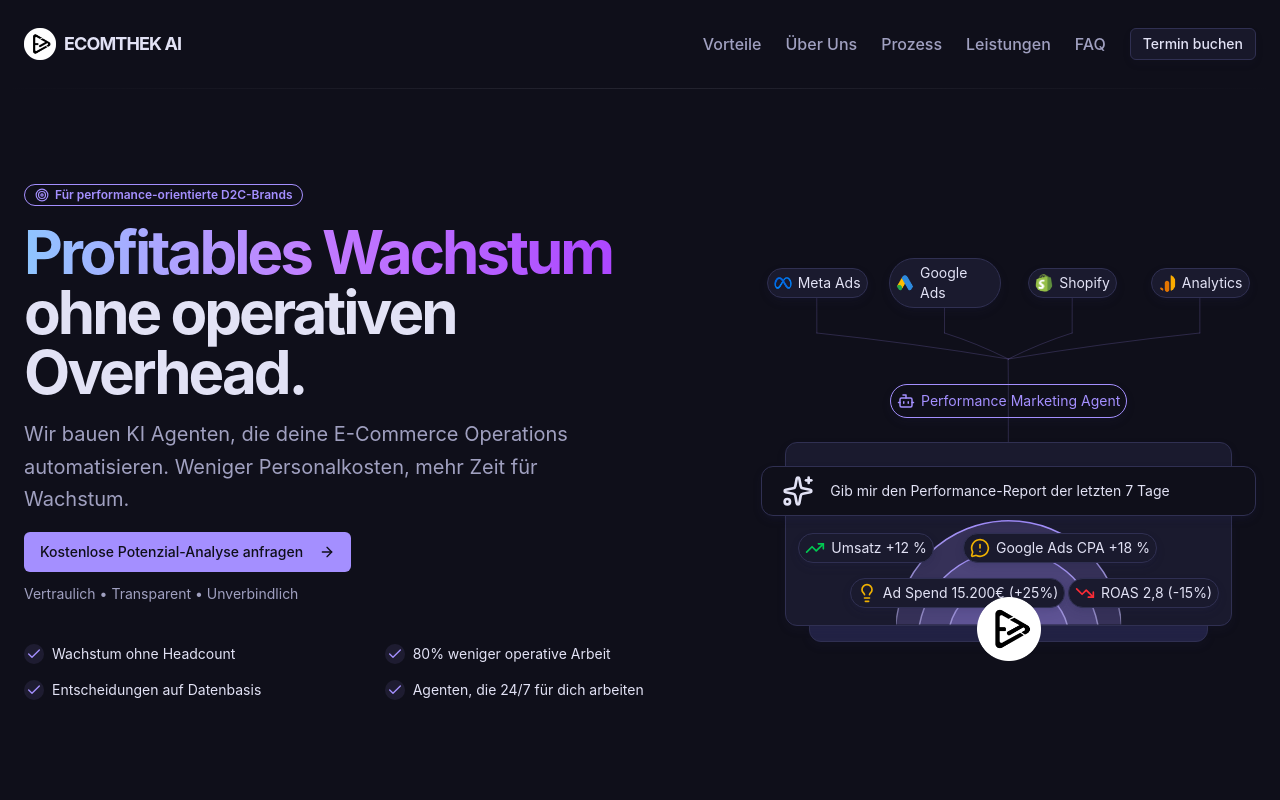
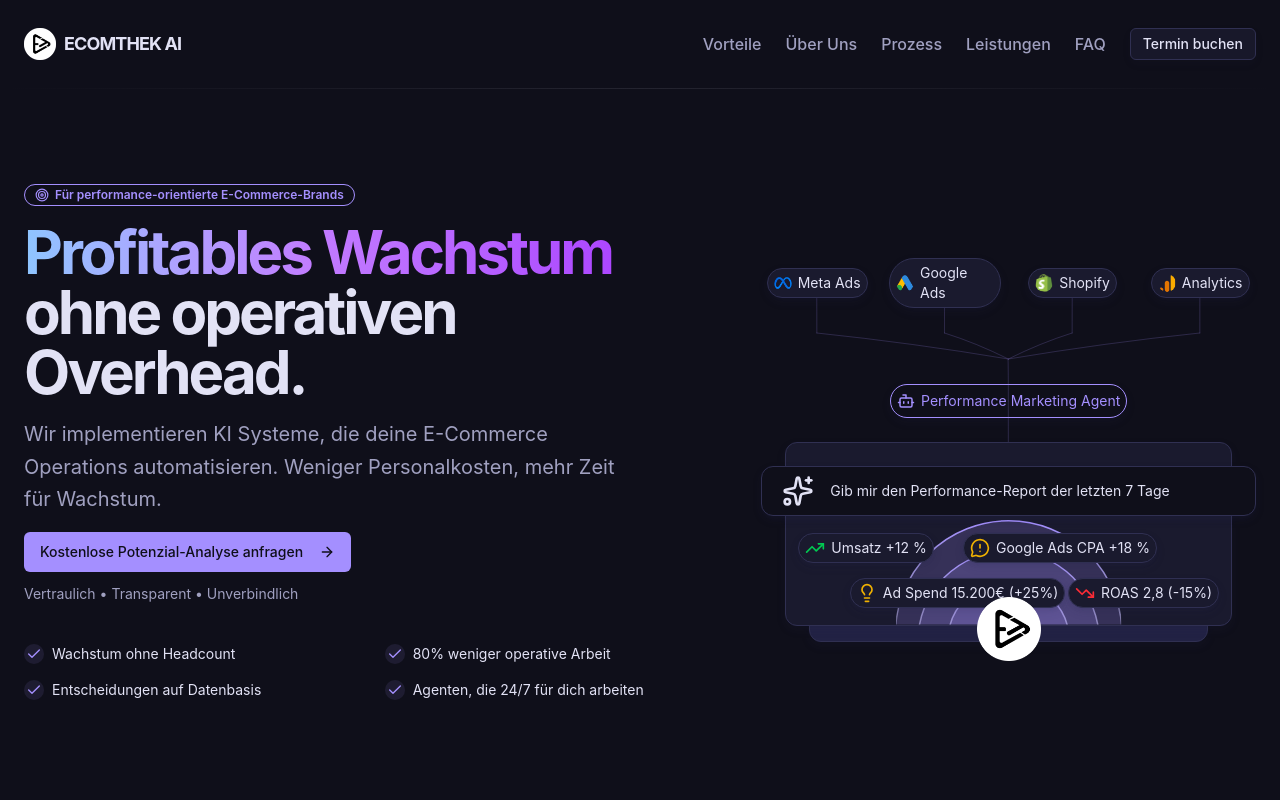
Before and after one commit to prenns/ecomthek, a Next.js app: page / in a window 1280 px wide. Shown: the top 800 px of the page. Built offline with nearby package versions, Linux system fonts and the light colour scheme.

Commit message:
changed some texts

```diff
--- a/src/app/page.tsx
+++ b/src/app/page.tsx
@@ -16,11 +16,11 @@
 import AppIntegration from '@/components/shadcn-studio/blocks/app-integration-05/app-integration-05'
 
 export const metadata: Metadata = {
-  title: 'Automatisiere dein E-Commerce-Business mit KI-Agenten | Ecomthek',
-  description: 'Wir bauen KI Agenten, die deine E-Commerce Operations automatisieren. Weniger Personalkosten, mehr Zeit für Wachstum.',
+  title: 'Automatisiere dein E-Commerce-Business mit KI Systemen | Ecomthek',
+  description: 'Wir KI Systeme, die deine E-Commerce Operations automatisieren. Weniger Personalkosten, mehr Zeit für Wachstum.',
   openGraph: {
-    title: 'Automatisiere dein E-Commerce-Business mit KI-Agenten | Ecomthek',
-    description: 'Wir bauen KI Agenten, die deine E-Commerce Operations automatisieren. Weniger Personalkosten, mehr Zeit für Wachstum.',
+    title: 'Automatisiere dein E-Commerce-Business mit KI System | Ecomthek',
+    description: 'Wir bauen KI Systeme, die deine E-Commerce Operations automatisieren. Weniger Personalkosten, mehr Zeit für Wachstum.',
     type: 'website',
   },
 }
--- a/src/components/marketing/ai/hero-section-studio.tsx
+++ b/src/components/marketing/ai/hero-section-studio.tsx
@@ -11,7 +11,7 @@
           <div className="flex flex-col space-y-4 md:col-span-7">
             <div className="focus:ring-ring bg-transparent text-primary hover:bg-primary/10 inline-flex w-fit items-center gap-1.5 rounded-full border border-primary px-2.5 py-0.5 text-xs font-semibold transition-colors focus:ring-2 focus:ring-offset-2 focus:outline-none">
               <Target className="h-3.5 w-3.5" />
-              <span>Für performance-orientierte D2C-Brands</span>
+              <span>Für performance-orientierte E-Commerce-Brands</span>
             </div>
             <h1 className="relative text-3xl font-bold tracking-tighter sm:text-4xl md:text-5xl lg:text-6xl">
               <span className="bg-gradient-to-r from-blue-300 via-purple-400 to-purple-500 bg-clip-text text-transparent">
@@ -23,7 +23,7 @@
               <div className="absolute -inset-8 -z-20 bg-gradient-to-r from-blue-300/10 via-purple-400/10 to-purple-500/10 blur-2xl opacity-40"></div>
             </h1>
             <p className="text-muted-foreground max-w-[600px] md:text-xl/relaxed lg:text-base/relaxed xl:text-xl/relaxed">
-            Wir bauen KI Agenten, die deine E-Commerce Operations automatisieren. Weniger Personalkosten, mehr Zeit für Wachstum.
+            Wir implementieren KI Systeme, die deine E-Commerce Operations automatisieren. Weniger Personalkosten, mehr Zeit für Wachstum.
             </p>
             <CTAButton className="items-start" trustTextClassName="text-left" />
 
```
